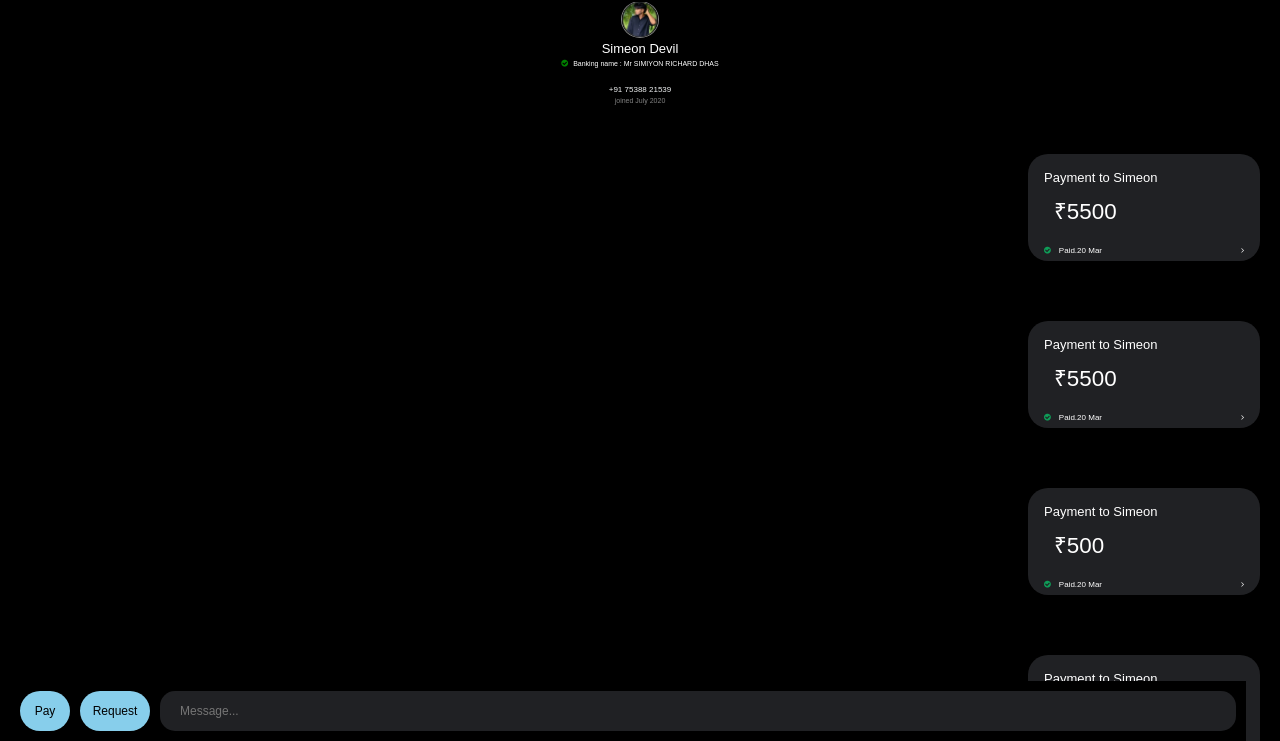
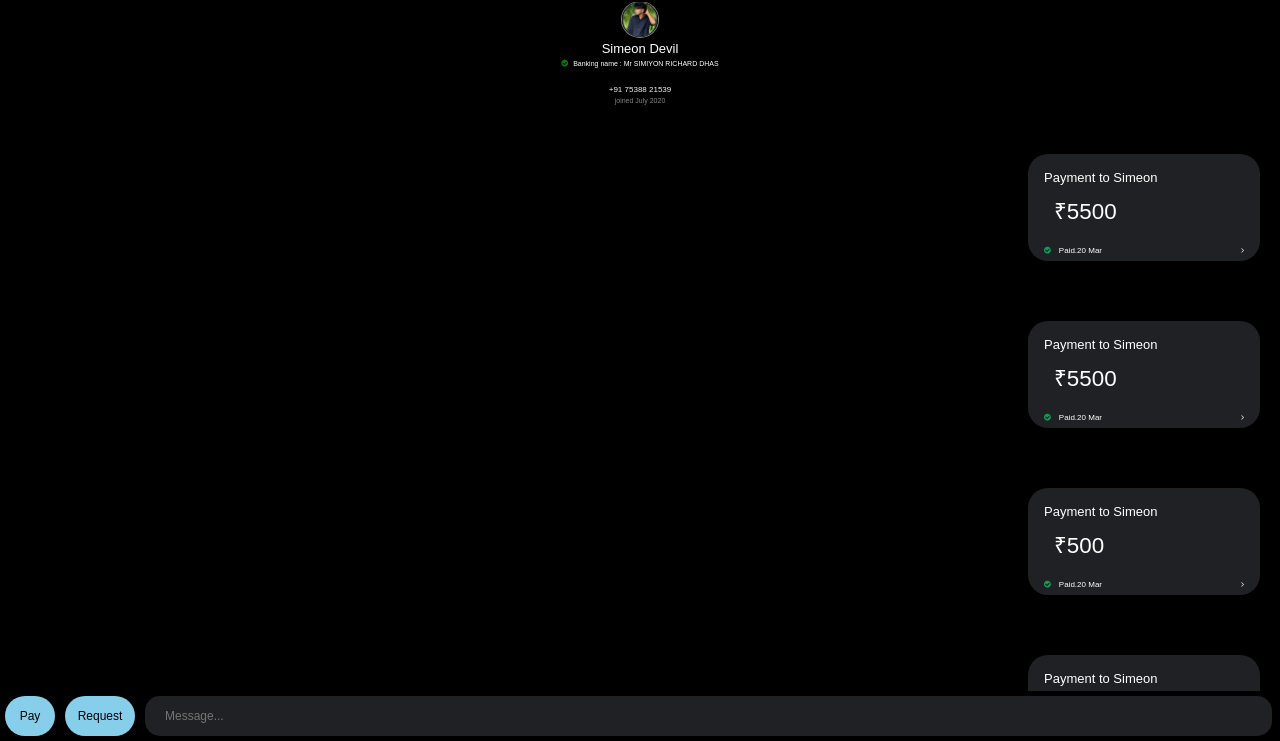
Before and after one commit to sajin-cl/payment_app_clone, a plain HTML site: page index.html in a window 1280 px wide. Shown: the part 59-800 px from the top of the page. Drawn offline with Linux system fonts and the light colour scheme.

Commit message:
message bar new update

```diff
--- a/style.css
+++ b/style.css
@@ -103,12 +103,10 @@ img {
   display: grid;
   grid-template-columns: 50px 70px 1fr;
   column-gap: 10px;
-  margin-left: 10px;
-  margin-right: 30px;
-  padding: 10px;
+  padding: 5px;
   position: fixed;
-  background-color: black;
-  width: 97%;
+  background-color:black;
+  width: 99%;
   bottom: 0;
   z-index: 10;
 
@@ -134,15 +132,7 @@ img {
   padding: 5px 20px;
   background-color: #202124;
   color: grey;
-  text-align: start;
+ text-align: start;
   font-size: 12px;
 
 }
-
-@media screen and (min-width:100px) {
-  .footer-btn {
-    width: 95%;
-    margin-right: 30px;
-  }
-
-}
```
